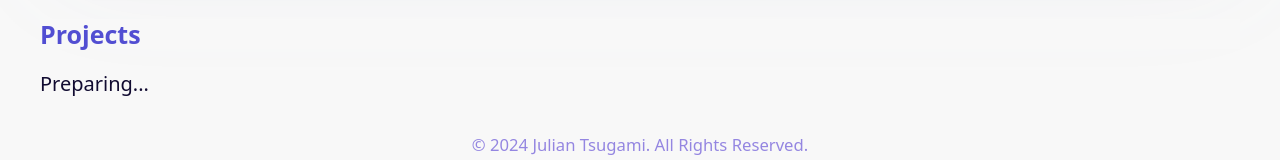
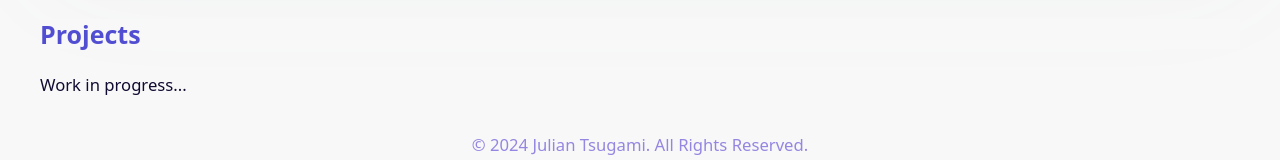
Before and after one commit to JulianTsugami/juliantsugami.github.io, a SvelteKit app: page / in a window 1280 px wide. Shown: the part 1547-1707 px from the top of the page. Built offline with nearby package versions, Linux system fonts and the light colour scheme.

Commit message:
feat: edit project section

```diff
--- a/src/components/Projects.svelte
+++ b/src/components/Projects.svelte
@@ -1,2 +1,2 @@
 <h4 class="pico-color-indigo" id="projects">Projects</h4>
-<span class="pico-color-indigo-950">Preparing...</span>
+<small class="pico-color-indigo-950">Work in progress...</small>
```
Also changed, not shown: 12 other files (tests, documents, lock files or other folders).
